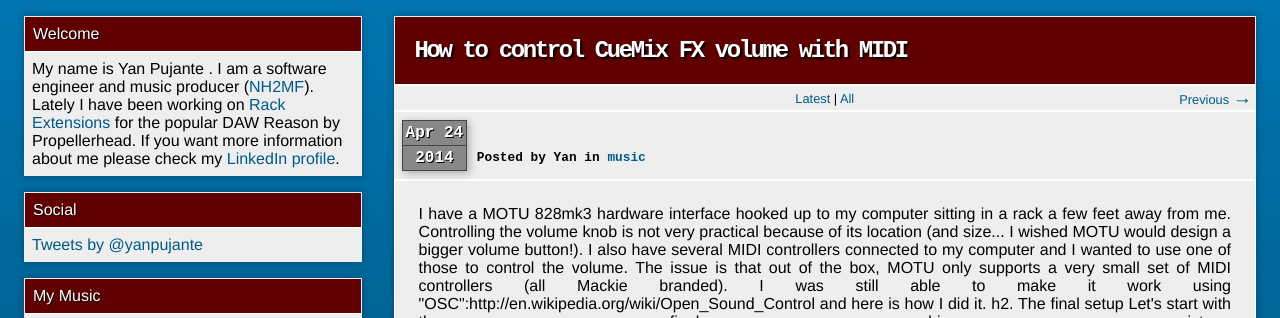
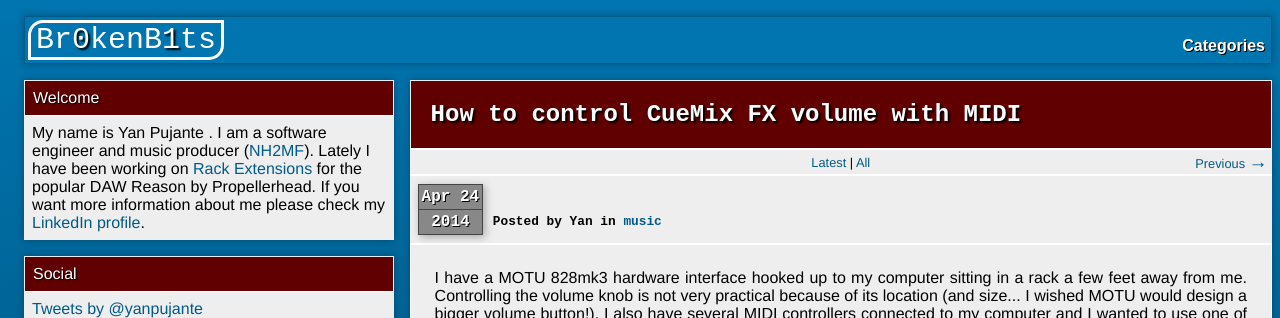
Before and after one commit to ypujante/blog, a Jekyll site: the page built from index.html, in a window 1280 px wide, cut to the strip 0-318 px from the top of the page. Built offline with Jekyll 4.4.1, drawn with Linux system fonts in a browser that asks for light colours; comment, search, counter and statistics services are not loaded; some of the changed text lies outside the part shown.

Commit message:
first phase of css grid implementation

```diff
--- a/_config-dev.yml
+++ b/_config-dev.yml
@@ -1,3 +1,3 @@
 # jekyll related entries
 url: http://127.0.0.1:4000
-prodMode: true
+prodMode: false
--- a/_config.yml
+++ b/_config.yml
@@ -23,6 +23,5 @@
 # post related entries
 withLinkedIn: true
 withTwitter: true
-withComments: false
 withGoogle: true
 prodMode: true
--- a/_includes/footer.html
+++ /dev/null
@@ -1,2 +0,0 @@
-<div class="logo"><img src="{{ site.url }}/resource/br0kenb1ts-175x37.png"></div>
-<ul class="site-categories"><li><a class="nav" href="{{site.url}}/categories/All" title="View all posts">All</a></li>{% for category in site.categories_list %}<li class="site-category"><span class="separator">|</span><a class="nav" href="{{site.url}}/categories/{{category}}" title="View posts in category {{ category }}">{{ category }}</a></li>{% endfor %}</ul>
--- /dev/null
+++ b/_includes/header.html
@@ -0,0 +1,10 @@
+<div class="logo">Br<span class="highlight">0</span>kenB<span class="highlight">1</span>ts</div>
+<div class="categories">
+  <button class="dropbtn">Categories</button>
+  <div class="dropdown-content">
+    <a class="nav" href="{{site.url}}" title="View latest post">Latest</a>
+    <a class="nav" href="{{site.url}}/categories/All" title="View all posts">All</a>
+    {% for category in site.categories_list %}
+    <a class="nav" href="{{site.url}}/categories/{{category}}" title="View posts in category {{ category }}">{{ category }}</a>{% endfor %}
+  </div>
+</div>
--- a/_includes/post_include.html
+++ b/_includes/post_include.html
@@ -3,15 +3,15 @@
 {% else %}
   {% assign content = post.content %}
 {% endunless %}
-<div class="post">
-    <div class="col1">
-      <div class="col1-content">
+
+<div class="page">
+  <div class="header">
+    {% include header.html %}
+  </div>
   <div class="sidebar">
     {% include sidebar.html %}
   </div>
-      </div>
-    </div>
-  <div class="col2">
+  <div class="post">
     <div class="post-title-content-footer">
       <div class="post-title">
         {{ post.title }}
@@ -43,39 +43,12 @@
                    title="View posts in category {{ category }}">{{ category }}</a></li>
             {% endfor %}
           </ul>
-          {% if site.withComments %} | <a href="{{site.url}}{{ post.url }}#disqus_thread" data-disqus-identifier="{{ post.id }}"></a> {% endif %}
         </div>
       </div>
       <div class="post-content">
         {{ content }}
       </div>
     </div>
-    {% if site.withComments and site.prodMode %}
-    <div class="post-comments">
-      <div id="disqus_thread"></div>
-      <script type="text/javascript">
-          var disqus_shortname = 'brokenbits';
-          var disqus_identifier = '{{ post.id }}';
-          var disqus_url = '{{site.url}}{{ post.url }}';
-          var disqus_title = '{{ post.title }}';
-
-          /* * * DON'T EDIT BELOW THIS LINE * * */
-          (function() {
-              var dsq = document.createElement('script'); dsq.type = 'text/javascript'; dsq.async = true;
-              dsq.src = 'https://' + disqus_shortname + '.disqus.com/embed.js';
-              (document.getElementsByTagName('head')[0] || document.getElementsByTagName('body')[0]).appendChild(dsq);
-          })();
-          (function () {
-            var s = document.createElement('script'); s.async = true;
-            s.type = 'text/javascript';
-            s.src = 'https://' + disqus_shortname + '.disqus.com/count.js';
-            (document.getElementsByTagName('HEAD')[0] || document.getElementsByTagName('BODY')[0]).appendChild(s);
-          }());
-      </script>
-      <noscript>Please enable JavaScript to view the <a href="https://disqus.com/?ref_noscript">comments powered by Disqus.</a></noscript>
-      <a href="https://disqus.com" class="dsq-brlink">blog comments powered by <span class="logo-disqus">Disqus</span></a>
-    </div>
-    {% endif %}
     <div class="post-footer">
       <div class="post-footer-content">
         &copy; 2009-2018 Yan Pujante under a <a class="nav-cc" href="https://creativecommons.org/licenses/by/3.0/">Commons Creative license</a>.
@@ -83,7 +56,3 @@
     </div>
   </div>
 </div>
-<div class="post-spacer">&nbsp;</div>
-<div class="page-footer">
-  {% include footer.html %}
-</div>
--- a/resource/main.css
+++ b/resource/main.css
@@ -6,7 +6,7 @@
 
 html {
   background: -webkit-gradient(linear,0 100%,0 0,color-stop(.4,{{ site.mainColor1 }}),color-stop(1,{{ site.mainColor2 }})) fixed no-repeat 0 100%;
-  background: -moz-linear-gradient(bottom,{{ site.mainColor1 }} 40%,{{ site.mainColor2 }}) fixed no-repeat 0 100%;
+  background: -moz-linear-gradient(bottom,{{ site.mainColor2 }} 40%,{{ site.mainColor1 }}) fixed no-repeat 0 100%;
   background-color: {{ site.mainColor2 }};
   min-width: 800px;
   font-family: {{ site.contentFontFamily }}
@@ -29,7 +29,6 @@
 
 a.nav {
    font-weight: bold;
-   letter-spacing: -0.1em;
    text-shadow: 1px 1px 0 #000000;
  }
 
@@ -57,43 +56,39 @@
 /***********************************
  * 2 column layout + fixed footer
  ***********************************/
-.post {
+.page {
+  display: grid;
   margin: 1em;
+  grid-gap: 1em 1em;
+  grid-template-columns: 30% 70%;
+  grid-template-rows: auto;
+  grid-template-areas:
+    "header header"
+    "sidebar post";
 }
 
-.post-spacer {
-  clear: both;
-  margin-bottom: 12em; /* accounting for fixed footer */
+.sidebar {
+  grid-area: sidebar;
 }
 
-.col1 {
-  float: left;
-  width: 30%;
+.post {
+  grid-area: post;
 }
 
-.col2 {
-  float: right;
-  width: 70%;
+.header {
+  grid-area: header;
 }
 
-.col1-content {
-  margin: 0 2em 0 0;
-}
-
-.page-footer {
-  bottom: 0;
-  left: 0;
-  position: fixed;
-  right: 0;
-  z-index: 100;
+.header {
   -moz-box-shadow: 0 0 8px rgba(0, 0, 0, 0.3);
   -webkit-box-shadow: 0 0 8px rgba(0, 0, 0, 0.3);
   box-shadow: 0 0 8px rgba(0, 0, 0, 0.3);
-  width: 100%;
-  min-height: 47px;
   background: {{ site.mainColor2 }};
-  border-top: solid 1px {{ site.mainColor1 }};
+  border: solid 1px {{ site.mainColor1 }};
   padding: 0;
+
+  display: grid;
+  grid-template-columns: auto auto;
 }
 
 /**************
@@ -131,9 +126,8 @@
 
 /**
  * post title */
-.col2 .post-title {
+.post-title {
    font-family: {{ site.monospaceFontFamily }};
-   letter-spacing: -0.1em;
    font-size: 1.5em;
    font-weight: bold;
    background: {{ site.titleBGColor }};
@@ -203,7 +197,7 @@
 
  /**
   * post content */
-.col2 .post-content {
+.post-content {
   border: solid 1px white;
   border-bottom: groove 1px white;
   padding: 1.5em;
@@ -214,13 +208,13 @@
   overflow: auto;
 }
 
-.col2 .post-title-content-footer {
+.post-title-content-footer {
   -moz-box-shadow: 0 0 8px rgba(0, 0, 0, 0.3);
   -webkit-box-shadow: 0 0 8px rgba(0, 0, 0, 0.3);
   box-shadow: 0 0 8px rgba(0, 0, 0, 0.3);
 }
 
-.col2 .post-content pre {
+.post-content pre {
   overflow-x: auto;
   border: solid 1px #bbbbbb;
   -moz-box-shadow: 2px 2px 8px rgba(0, 0, 0, 0.3);
@@ -246,13 +240,13 @@
 
 /**
  * Post by categories */
-.col2 table.posts-by-category {
+table.posts-by-category {
   border-collapse: collapse;
   width: 100%;
   margin-top: 1em;
 }
 
-.col2 table.posts-by-category td {
+table.posts-by-category td {
   white-space: nowrap;
   border-bottom: dotted 1px #aaaaaa;
   padding-right: 0.5em;
@@ -278,10 +272,6 @@
 .post-footer-content {
   font-size: 0.8em;
 }
-
-a.nav-cc {
-   letter-spacing: -0.1em;
- }
 
 a.nav-cc:visited {
    color: {{ site.contentFGColor }};
@@ -338,35 +328,92 @@
 }
 
 /***************
- * page footer
+ * page header
  ****************/
 /**
  * logo */
-.page-footer .logo {
-  padding: 5px 0 0 5px;
-  display: inline-block;
-  float: left;
+.header .logo {
+  margin: 0.1em;
+  padding: 0 5px 0 5px;
+  border: solid 3px white;
+  border-top-left-radius: 15px;
+  border-bottom-right-radius: 15px;
+  font-family: {{site.monospaceFontFamily}};
+  font-size: 30px;
+  color: white;
+  justify-self: start;
+}
+
+.header .logo .highlight {
+  text-shadow: 2px 2px 2px black;
 }
 
 /**
  * categories */
-.page-footer ul.site-categories {
-  list-style: none;
-  display: inline;
-  float: right;
-  padding: 5px 2em 0 5px;
-  margin: 0;
+.header .categories {
+  justify-self: right;
+  align-self: end;
 }
 
-.page-footer .site-categories li {
-  display: inline;
-  font-family: {{ site.monospaceFontFamily }};
-  font-size: 1.1em;
+.header .categories {
+  position: relative;
+  display: inline-block;
 }
 
-.page-footer .site-categories li .separator {
+.header .dropbtn {
+  color: white;
+  background-color: {{ site.mainColor2 }};
+  font-size: 16px;
+  padding-bottom: 0.5em;
+  border: none;
+  cursor: pointer;
   font-weight: bold;
-  font-size: 0.5em;
-  padding-left: 1em;
-  padding-right: 1em;
+  text-shadow: 1px 1px 0 #000000;
 }
+
+.header .dropdown-content {
+  display: none;
+  position: absolute;
+  right: 0;
+  background-color: {{ site.mainColor2 }};
+  box-shadow: 0px 8px 16px 0px rgba(0,0,0,0.2);
+  z-index: 1;
+}
+
+.header .dropdown-content a {
+  color: white;
+  padding: 12px 16px;
+  text-decoration: none;
+  display: block;
+}
+
+.header .dropdown-content a:hover {
+  color: {{ site.titleBGColor }};
+}
+
+.header .categories:hover .dropdown-content {
+  display: block;
+}
+
+/**
+ * Small site
+ */
+@media (max-width: 850px) {
+  .header .logo {
+    font-size: 20px;
+  }
+
+  .page {
+    grid-gap: 1em;
+    grid-template-columns: 100%;
+    grid-template-rows: auto;
+    grid-template-areas:
+      "header"
+      "post"
+      "sidebar";
+  }
+
+  .sidebar {
+  }
+
+}
```
Also changed, not shown: _layouts/category_index.html (+7 -12 lines). Lines whose indentation alone changed are shown as unchanged.
